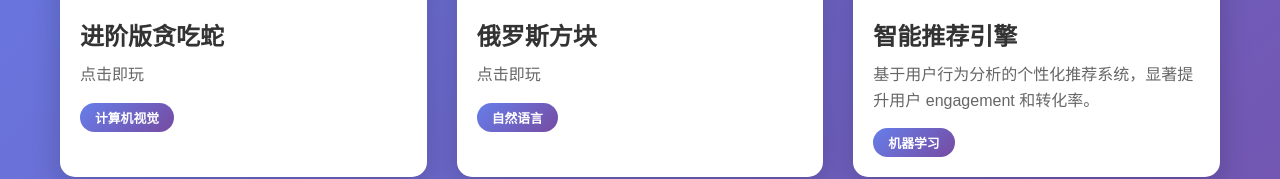
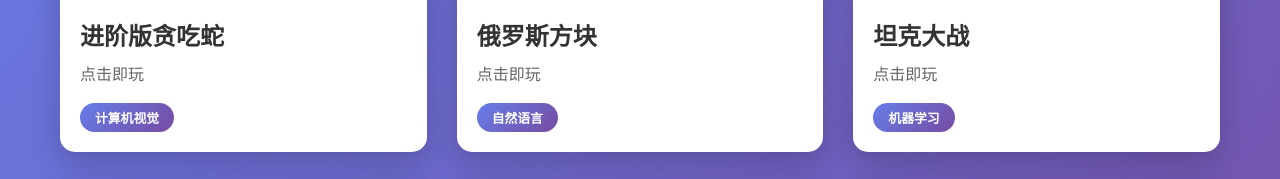
Before and after one commit to aaaqqqwer/tt, a plain HTML site: page index.html in a window 1280 px wide. Shown: the part 419-598 px from the top of the page. Drawn offline with Linux system fonts and the light colour scheme; grey boxes are pictures that could not be loaded.

Commit message:
Update index.html

```diff
--- a/index.html
+++ b/index.html
@@ -3,7 +3,7 @@
 <head>
     <meta charset="UTF-8">
     <meta name="viewport" content="width=device-width, initial-scale=1.0">
-    <title>AI案例展示</title>
+    <title>经典小游戏</title>
     <style>
         * {
             margin: 0;
@@ -139,8 +139,8 @@
         <div class="card" onclick="window.location='case3.html'">
             <div class="card-image" style="background-image: url('https://picsum.photos/seed/ai3/600/400')"></div>
             <div class="card-content">
-                <h3>智能推荐引擎</h3>
-                <p>基于用户行为分析的个性化推荐系统，显著提升用户 engagement 和转化率。</p>
+                <h3>坦克大战</h3>
+                <p>点击即玩</p>
                 <span class="card-tag">机器学习</span>
             </div>
         </div>
```
